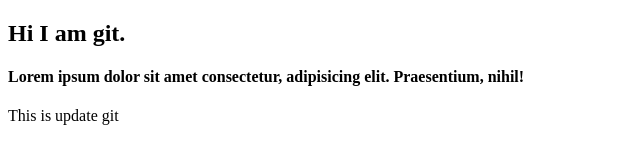
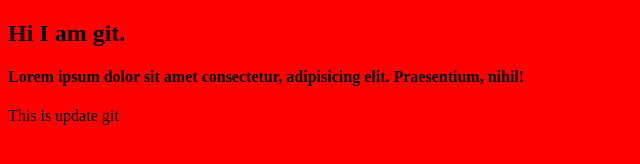
Before and after one commit to WaiLuK/project, a plain HTML site: page index.html in a window 1280 px wide. Shown: the whole page, without its empty margins (0-640 px from the left). Drawn offline with Linux system fonts and the light colour scheme.

Commit message:
adding style

```diff
--- a/index.html
+++ b/index.html
@@ -5,6 +5,7 @@
     <meta http-equiv="X-UA-Compatible" content="IE=edge">
     <meta name="viewport" content="width=device-width, initial-scale=1.0">
     <title>Document</title>
+    <link rel="stylesheet" href="style.css">
 </head>
 <body>
     <h2>Hi I am git.</h2>
--- /dev/null
+++ b/style.css
@@ -0,0 +1,4 @@
+body{
+    background-color: red;
+    text-align: justify;
+}
```
